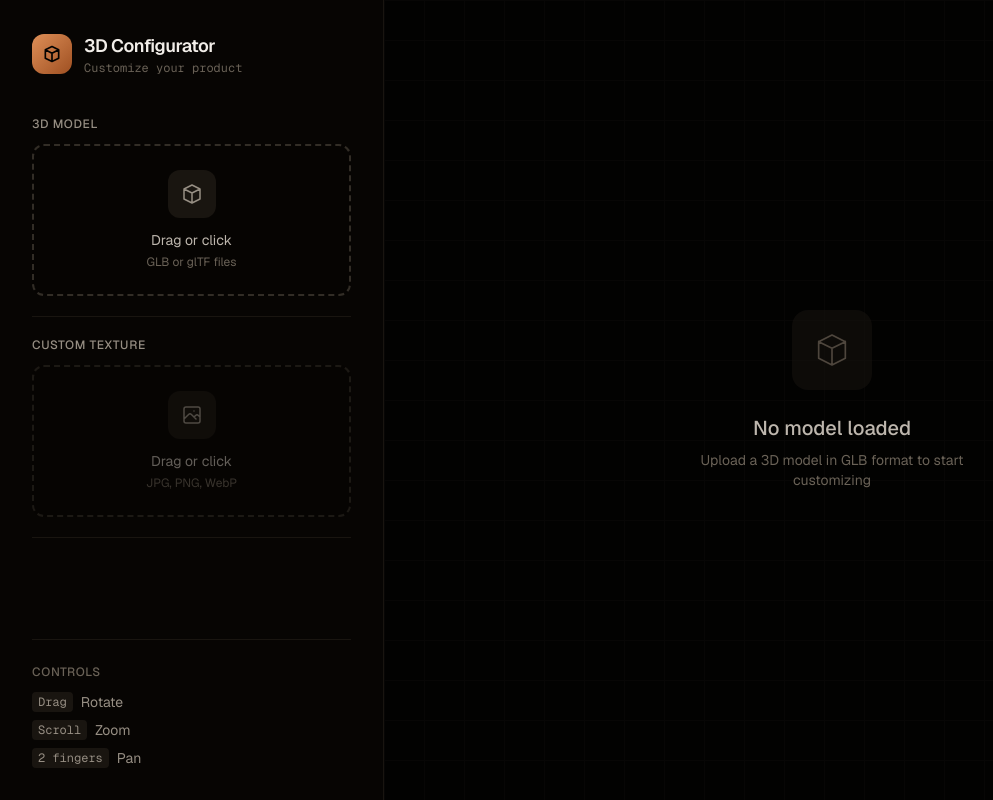
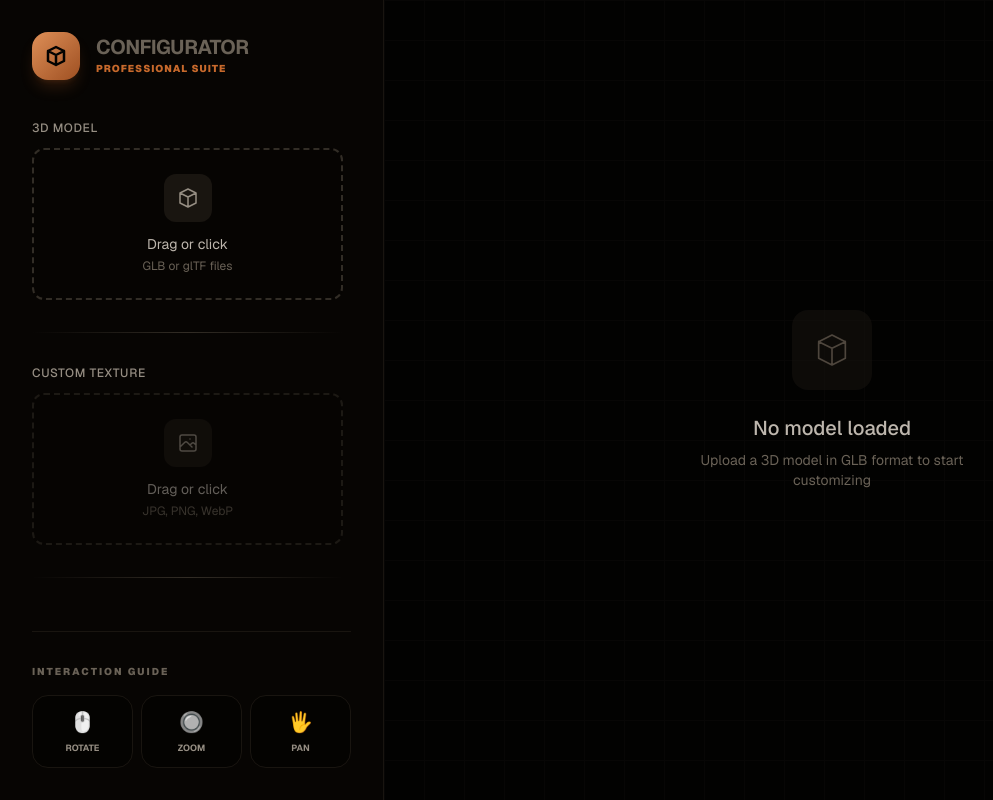
Before and after one commit to Bias93/nextjs-3d-configurator, a Next.js app: page / in a window 1280 px wide. Shown: the whole page, without its empty margins (0-993 px from the left). Built offline with nearby package versions, Linux system fonts and the light colour scheme.

Commit message:
feat: Implement 3D product configurator with model viewer, texture customization, and global styling.

```diff
--- a/src/app/globals.css
+++ b/src/app/globals.css
@@ -84,8 +84,27 @@ model-viewer {
   --progress-bar-height: 3px;
 }
 
+model-viewer::part(default-ar-button) {
+  display: none;
+}
+
 model-viewer::part(default-progress-bar) {
   background-color: var(--color-accent-500);
+}
+
+/* Custom Bottom Sheet Animation */
+.bottom-sheet-content {
+  transition: transform 0.4s cubic-bezier(0.32, 0.72, 0, 1), opacity 0.3s ease;
+}
+
+.bottom-sheet-open {
+  transform: translateY(0);
+  opacity: 1;
+}
+
+.bottom-sheet-closed {
+  transform: translateY(100%);
+  opacity: 0;
 }
 
 /* Focus states */
--- a/src/app/page.tsx
+++ b/src/app/page.tsx
@@ -1,6 +1,7 @@
 'use client';
 
 import { useState, useRef, useCallback, useEffect } from 'react';
+import { clsx } from 'clsx';
 import dynamic from 'next/dynamic';
 import { ModelUploader } from '@/components/ModelUploader';
 import { TextureUploader } from '@/components/TextureUploader';
@@ -103,14 +104,19 @@ export default function ConfiguratorPage() {
   }, []);
 
   return (
-    <div className="min-h-screen flex flex-col-reverse lg:flex-row">
-      {/* Mobile toggle button - fixed at bottom */}
+    <div className="min-h-screen flex flex-col lg:flex-row bg-surface-950 overflow-hidden">
+      {/* Mobile Toggle Button - Floating and refined */}
       <button
         onClick={() => setIsSidebarOpen(!isSidebarOpen)}
-        className="lg:hidden fixed bottom-4 right-4 z-50 w-14 h-14 rounded-full bg-accent-500 text-surface-950 shadow-lg flex items-center justify-center active:scale-95 transition-transform"
+        className={clsx(
+          "lg:hidden fixed bottom-6 right-6 z-50 w-14 h-14 rounded-2xl shadow-2xl flex items-center justify-center transition-all duration-300 active:scale-95",
+          isSidebarOpen
+            ? "bg-surface-800 text-surface-400 rotate-90"
+            : "bg-accent-500 text-surface-950 ring-4 ring-accent-500/20"
+        )}
         aria-label={isSidebarOpen ? 'Close controls' : 'Open controls'}
       >
-        <svg className="w-6 h-6" fill="none" viewBox="0 0 24 24" stroke="currentColor" strokeWidth={2}>
+        <svg className="w-6 h-6" fill="none" viewBox="0 0 24 24" stroke="currentColor" strokeWidth={2.5}>
           {isSidebarOpen ? (
             <path strokeLinecap="round" strokeLinejoin="round" d="M6 18L18 6M6 6l12 12" />
           ) : (
@@ -119,94 +125,8 @@ export default function ConfiguratorPage() {
         </svg>
       </button>
 
-      {/* Sidebar / Controls panel */}
-      <aside className={`
-        w-full lg:w-80 xl:w-96 shrink-0 bg-surface-900 border-t lg:border-t-0 lg:border-r border-surface-800
-        transition-all duration-300 overflow-hidden
-        ${isSidebarOpen ? 'max-h-[80vh]' : 'max-h-0 lg:max-h-none'}
-      `}>
-        <div className="p-6 lg:p-8 h-full flex flex-col">
-          <header className="mb-6 lg:mb-8">
-            <div className="flex items-center gap-3 mb-2">
-              <div className="w-10 h-10 rounded-lg bg-linear-to-br from-accent-400 to-accent-600 flex items-center justify-center">
-                <svg className="w-5 h-5 text-surface-950" fill="none" viewBox="0 0 24 24" stroke="currentColor" strokeWidth={2}>
-                  <path strokeLinecap="round" strokeLinejoin="round" d="M20 7l-8-4-8 4m16 0l-8 4m8-4v10l-8 4m0-10L4 7m8 4v10M4 7v10l8 4" />
-                </svg>
-              </div>
-              <div>
-                <h1 className="text-lg font-semibold text-surface-100 tracking-tight">
-                  3D Configurator
-                </h1>
-                <p className="text-xs text-surface-500 font-mono">
-                  Customize your product
-                </p>
-              </div>
-            </div>
-          </header>
-
-          <div className="space-y-5 flex-1 overflow-y-auto">
-            <ModelUploader
-              onModelSelect={handleModelSelect}
-              currentModel={modelUrl}
-              modelName={modelName}
-            />
-
-            <div className="h-px bg-surface-800" />
-
-            <TextureUploader
-              onTextureSelect={handleTextureSelect}
-              disabled={!modelUrl}
-              currentTexture={textureUrl}
-            />
-
-            <div className="h-px bg-surface-800" />
-
-            <ColorPicker
-              viewerRef={viewerRef}
-              disabled={!modelUrl}
-            />
-
-            {textureApplied && (
-              <div className="flex items-center gap-2 p-3 rounded-lg bg-success/10 border border-success/20">
-                <svg className="w-4 h-4 text-success shrink-0" fill="none" viewBox="0 0 24 24" stroke="currentColor">
-                  <path strokeLinecap="round" strokeLinejoin="round" strokeWidth={2} d="M5 13l4 4L19 7" />
-                </svg>
-                <span className="text-sm text-success">Texture applied</span>
-              </div>
-            )}
-          </div>
-
-          {/* Controls help - hidden on mobile for space */}
-          <div className="hidden lg:block mt-6 pt-6 border-t border-surface-800">
-            <h3 className="text-xs font-medium text-surface-500 uppercase tracking-wider mb-3">
-              Controls
-            </h3>
-            <ul className="space-y-2 text-sm text-surface-400">
-              <li className="flex items-center gap-2">
-                <kbd className="px-1.5 py-0.5 text-xs bg-surface-800 rounded font-mono">
-                  Drag
-                </kbd>
-                <span>Rotate</span>
-              </li>
-              <li className="flex items-center gap-2">
-                <kbd className="px-1.5 py-0.5 text-xs bg-surface-800 rounded font-mono">
-                  Scroll
-                </kbd>
-                <span>Zoom</span>
-              </li>
-              <li className="flex items-center gap-2">
-                <kbd className="px-1.5 py-0.5 text-xs bg-surface-800 rounded font-mono">
-                  2 fingers
-                </kbd>
-                <span>Pan</span>
-              </li>
-            </ul>
-          </div>
-        </div>
-      </aside>
-
-      {/* Main viewer - now appears first on mobile due to flex-col-reverse */}
-      <main className="flex-1 relative bg-surface-950 h-[50vh] lg:h-auto lg:min-h-screen">
+      {/* Main viewer - Full screen background on mobile */}
+      <main className="flex-1 relative bg-surface-950 h-[65vh] lg:h-auto lg:min-h-screen order-1 lg:order-2">
         <div className="absolute inset-0 bg-[radial-gradient(ellipse_at_center,var(--tw-gradient-stops))] from-surface-900 via-surface-950 to-surface-950" />
 
         <div
@@ -224,7 +144,7 @@ export default function ConfiguratorPage() {
           {modelUrl ? (
             <>
               <ProductViewer
-                modelSrc={modelUrl}
+                modelSrc={modelUrl as string}
                 onTextureApplied={handleTextureApplied}
               />
               <ViewerControls
@@ -255,14 +175,110 @@ export default function ConfiguratorPage() {
         </div>
 
         {modelUrl && (
-          <div className="absolute top-4 right-4 z-20">
-            <div className="flex items-center gap-2 px-3 py-1.5 rounded-full bg-surface-800/80 backdrop-blur-sm border border-surface-700">
+          <div className="absolute top-6 right-6 z-20">
+            <div className="flex items-center gap-2 px-4 py-2 rounded-full bg-surface-800/80 backdrop-blur-md border border-surface-700 shadow-xl">
               <div className="w-2 h-2 rounded-full bg-success animate-pulse" />
-              <span className="text-xs text-surface-300 font-medium">AR Ready</span>
+              <span className="text-xs text-surface-200 font-semibold uppercase tracking-wider">AR Ready</span>
             </div>
           </div>
         )}
       </main>
+
+      {/* Sidebar Controls - Modern Sidebar (Desktop) / Bottom Sheet (Mobile) */}
+      <aside className={clsx(
+        "z-40 transition-all duration-500 order-2 lg:order-1",
+        "w-full lg:w-80 xl:w-96 shrink-0 bg-surface-900 border-surface-800 lg:border-r",
+        "fixed bottom-0 lg:relative lg:translate-y-0",
+        isSidebarOpen
+          ? "translate-y-0"
+          : "translate-y-[calc(100%-80px)] lg:translate-y-0"
+      )}>
+        {/* Mobile Handle */}
+        <div
+          onClick={() => setIsSidebarOpen(!isSidebarOpen)}
+          className="lg:hidden w-full h-20 flex flex-col items-center justify-center cursor-pointer"
+        >
+          <div className="w-12 h-1 bg-surface-700 rounded-full mb-2" />
+          <span className="text-[10px] font-bold text-surface-500 uppercase tracking-[0.2em]">
+            {isSidebarOpen ? 'Swipe down to minimize' : 'Tap to customize'}
+          </span>
+        </div>
+
+        <div className="p-6 lg:p-8 h-[70vh] lg:h-full flex flex-col">
+          <header className="hidden lg:block mb-10">
+            <div className="flex items-center gap-4">
+              <div className="w-12 h-12 rounded-xl bg-linear-to-br from-accent-400 to-accent-600 flex items-center justify-center shadow-lg shadow-accent-500/20">
+                <svg className="w-6 h-6 text-surface-950" fill="none" viewBox="0 0 24 24" stroke="currentColor" strokeWidth={2.5}>
+                  <path strokeLinecap="round" strokeLinejoin="round" d="M20 7l-8-4-8 4m16 0l-8 4m8-4v10l-8 4m0-10L4 7m8 4v10M4 7v10l8 4" />
+                </svg>
+              </div>
+              <div>
+                <h1 className="text-xl font-bold text-surface-500 tracking-tight leading-none mb-1">
+                  CONFIGURATOR
+                </h1>
+                <p className="text-[10px] text-accent-500 font-black uppercase tracking-widest">
+                  Professional Suite
+                </p>
+              </div>
+            </div>
+          </header>
+
+          <div className="space-y-8 flex-1 overflow-y-auto pr-2 custom-scrollbar">
+            <ModelUploader
+              onModelSelect={handleModelSelect}
+              currentModel={modelUrl}
+              modelName={modelName}
+            />
+
+            <div className="h-px bg-linear-to-r from-transparent via-surface-700 to-transparent" />
+
+            <TextureUploader
+              onTextureSelect={handleTextureSelect}
+              disabled={!modelUrl}
+              currentTexture={textureUrl}
+            />
+
+            <div className="h-px bg-linear-to-r from-transparent via-surface-700 to-transparent" />
+
+            <ColorPicker
+              viewerRef={viewerRef}
+              disabled={!modelUrl}
+            />
+
+            {textureApplied && (
+              <div className="flex items-center gap-3 p-4 rounded-xl bg-success/5 border border-success/20 animate-in fade-in slide-in-from-bottom-2 duration-300">
+                <div className="w-6 h-6 rounded-full bg-success/20 flex items-center justify-center">
+                  <svg className="w-4 h-4 text-success" fill="none" viewBox="0 0 24 24" stroke="currentColor">
+                    <path strokeLinecap="round" strokeLinejoin="round" strokeWidth={3} d="M5 13l4 4L19 7" />
+                  </svg>
+                </div>
+                <span className="text-sm font-medium text-success">Custom texture applied successfully</span>
+              </div>
+            )}
+          </div>
+
+          {/* Controls help - Always hidden on mobile for cleaner look */}
+          <div className="hidden lg:block mt-8 pt-8 border-t border-surface-800">
+            <h3 className="text-[10px] font-black text-surface-500 uppercase tracking-[0.2em] mb-4">
+              Interaction Guide
+            </h3>
+            <div className="grid grid-cols-3 gap-2">
+              <div className="flex flex-col items-center gap-1.5 p-3 rounded-xl bg-surface-950/50 border border-surface-800">
+                <div className="text-xl">🖱️</div>
+                <span className="text-[9px] font-bold text-surface-400 uppercase">Rotate</span>
+              </div>
+              <div className="flex flex-col items-center gap-1.5 p-3 rounded-xl bg-surface-950/50 border border-surface-800">
+                <div className="text-xl">🔘</div>
+                <span className="text-[9px] font-bold text-surface-400 uppercase">Zoom</span>
+              </div>
+              <div className="flex flex-col items-center gap-1.5 p-3 rounded-xl bg-surface-950/50 border border-surface-800">
+                <div className="text-xl">🖐️</div>
+                <span className="text-[9px] font-bold text-surface-400 uppercase">Pan</span>
+              </div>
+            </div>
+          </div>
+        </div>
+      </aside>
     </div>
   );
 }
```
Also changed, not shown: src/components/ProductViewer.tsx (+5 -4 lines).
